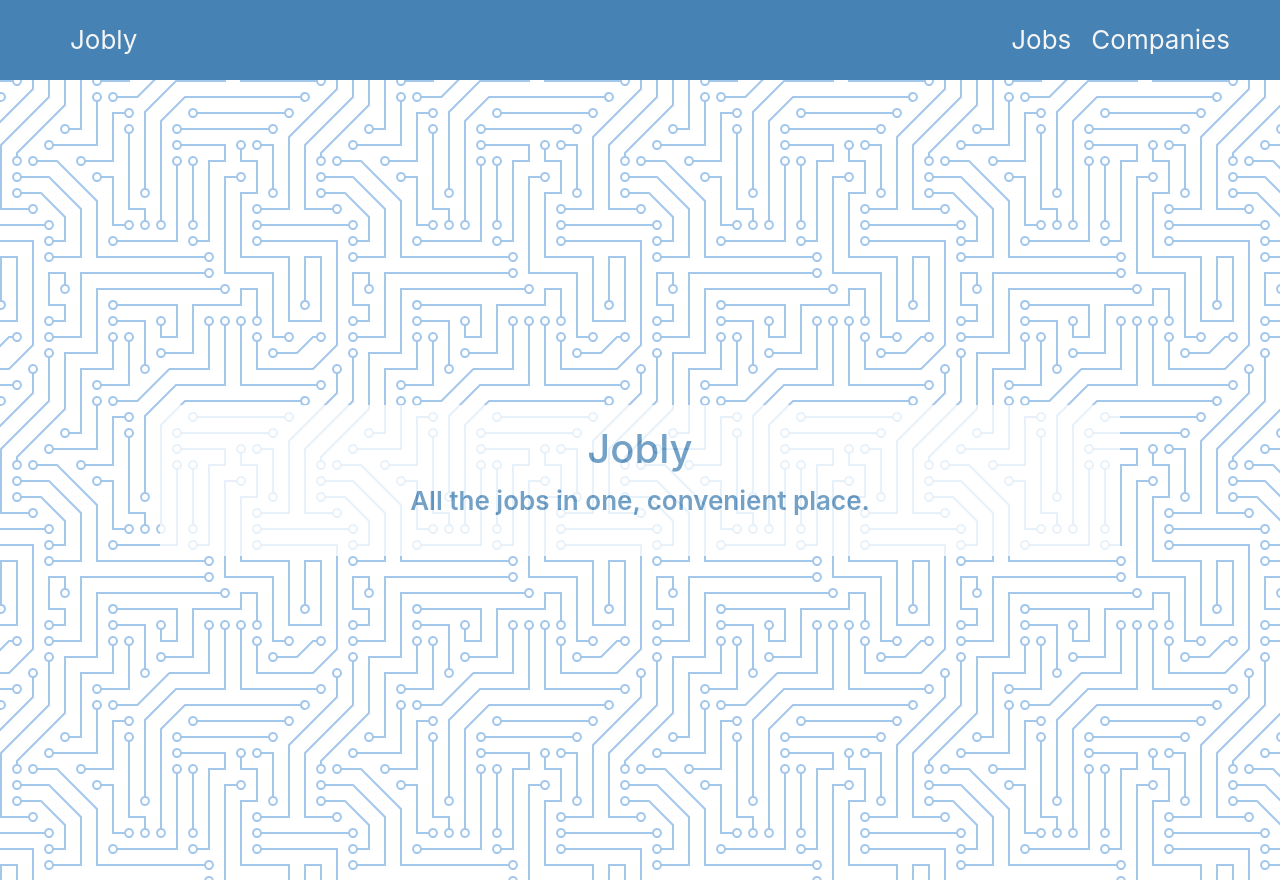
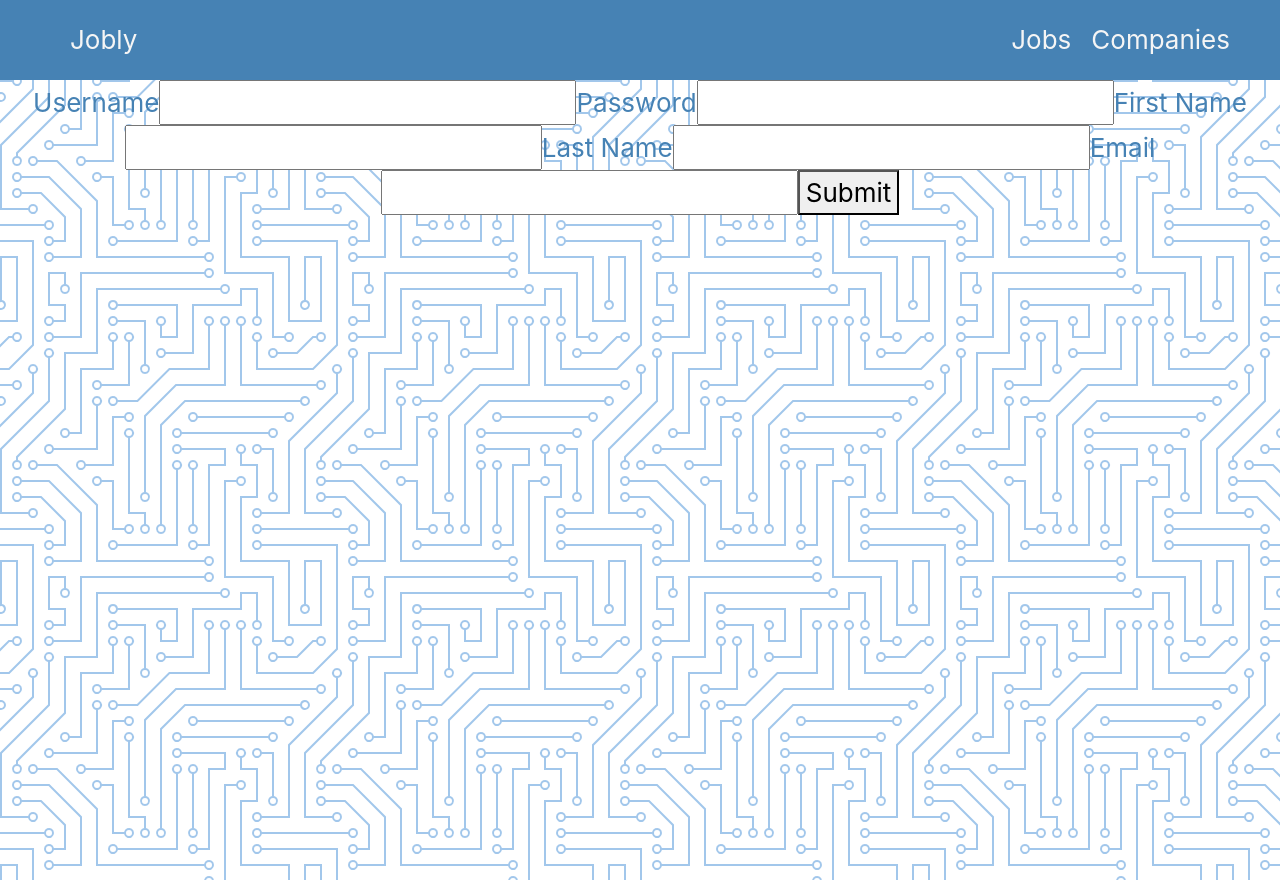
Before and after one commit to StrawberryShortyCake/react-jobly, a React (Vite) app in the folder react-jobly/: page /signup in a window 1280 px wide. Before the commit this address led to /. Built offline with nearby package versions, Linux system fonts and the light colour scheme; no server answers.

Commit message:
Added login and signup forms.

```diff
--- /dev/null
+++ b/react-jobly/src/LoginForm.jsx
@@ -0,0 +1,60 @@
+import { useState } from "react";
+import { useNavigate } from "react-router-dom";
+
+const INITIAL_STATE = { username: "", password: "" };
+
+/** Component for login form
+ *
+ * Props:
+ * - login: function
+ *
+ * State:
+ * - formData: { username: string, password: string }
+ *
+ * RoutesList -> LoginForm
+*/
+function LoginForm({ login }) {
+  const [formData, setFormData] = useState(INITIAL_STATE);
+  const navigate = useNavigate();
+
+  function handleChange(evt) {
+    const { name, value } = evt.target;
+    setFormData(formData => ({ ...formData, [name]: value }));
+  }
+
+  function handleSubmit(evt) {
+    evt.preventDefault();
+    login(formData);
+    navigate("/");
+  }
+
+  return (
+    <form className="LoginForm" onSubmit={handleSubmit}>
+      <label
+        htmlFor="LoginForm-username">
+        Username
+      </label>
+      <input
+        id="LoginForm-username"
+        name="username"
+        value={formData.username}
+        onChange={handleChange}
+        required
+      />
+      <label
+        htmlFor="LoginForm-password">
+        Password
+      </label>
+      <input
+        id="LoginForm-password"
+        name="password"
+        value={formData.password}
+        onChange={handleChange}
+        required
+      />
+      <button>Submit</button>
+    </form>
+  );
+}
+
+export default LoginForm;
--- /dev/null
+++ b/react-jobly/src/ProfileForm.jsx
@@ -0,0 +1,15 @@
+import { useState } from "react";
+import { Link } from "react-router-dom";
+
+/**  */
+function ProfileForm() {
+  // const [] = useState();
+
+  return (
+    <div>
+      <Link to="/">Go Home</Link>
+    </div>
+  );
+}
+
+export default ProfileForm;
--- a/react-jobly/src/RoutesList.jsx
+++ b/react-jobly/src/RoutesList.jsx
@@ -3,6 +3,9 @@ import JobList from "./JobList";
 import CompanyList from "./CompanyList";
 import Home from "./Home";
 import CompanyDetails from "./CompanyDetails";
+import LoginForm from "./LoginForm";
+import SignupForm from "./SignupForm";
+import ProfileForm from "./ProfileForm";
 import "./RoutesList.css";
 
 /**
@@ -20,6 +23,9 @@ function RoutesList() {
     <div className="RoutesList">
       <Routes>
         <Route path="/" element={<Home />} />
+        <Route path="/login" element={<LoginForm />} />
+        <Route path="/signup" element={<SignupForm />} />
+        <Route path="/profile" element={<ProfileForm />} />
         <Route path="/jobs" element={<JobList />} />
         <Route path="/companies" element={<CompanyList />} />
         <Route path="/companies/:handle" element={<CompanyDetails />} />
--- /dev/null
+++ b/react-jobly/src/SignupForm.jsx
@@ -0,0 +1,105 @@
+import { useState } from "react";
+import { useNavigate } from "react-router-dom";
+
+const INITIAL_STATE = {
+  username: "",
+  password: "",
+  fname: "",
+  lname: "",
+  email: ""
+};
+
+/** Component for signup form
+ *
+ * Props:
+ * - signup: function
+ *
+ * State:
+ * - formData: {
+ * username: string,
+ * password: string,
+ * fname: string,
+ * lname: string,
+ * email: string
+ * }
+ *
+ * RoutesList -> SignupForm
+*/
+function SignupForm({ signup }) {
+  const [formData, setFormData] = useState(INITIAL_STATE);
+  const navigate = useNavigate();
+
+  function handleChange(evt) {
+    const { name, value } = evt.target;
+    setFormData(formData => ({ ...formData, [name]: value }));
+  }
+
+  function handleSubmit(evt) {
+    evt.preventDefault();
+    signup(formData);
+    navigate("/");
+  }
+
+  return (
+    <form className="SignupForm" onSubmit={handleSubmit}>
+      <label
+        htmlFor="SignupForm-username">
+        Username
+      </label>
+      <input
+        id="SignupForm-username"
+        name="username"
+        value={formData.username}
+        onChange={handleChange}
+        required
+      />
+      <label
+        htmlFor="SignupForm-password">
+        Password
+      </label>
+      <input
+        id="SignupForm-password"
+        name="password"
+        value={formData.password}
+        onChange={handleChange}
+        required
+      />
+      <label
+        htmlFor="SignupForm-fname">
+        First Name
+      </label>
+      <input
+        id="SignupForm-fname"
+        name="fname"
+        value={formData.fname}
+        onChange={handleChange}
+        required
+      />
+      <label
+        htmlFor="SignupForm-lname">
+        Last Name
+      </label>
+      <input
+        id="SignupForm-lname"
+        name="lname"
+        value={formData.lname}
+        onChange={handleChange}
+        required
+      />
+      <label
+        htmlFor="SignupForm-email">
+        Email
+      </label>
+      <input
+        id="SignupForm-email"
+        name="email"
+        value={formData.email}
+        onChange={handleChange}
+        required
+      />
+      <button>Submit</button>
+    </form>
+  );
+}
+
+export default SignupForm;
```
